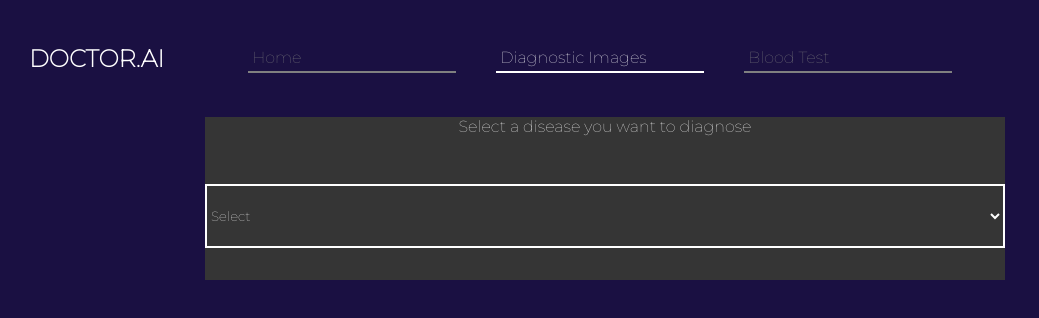
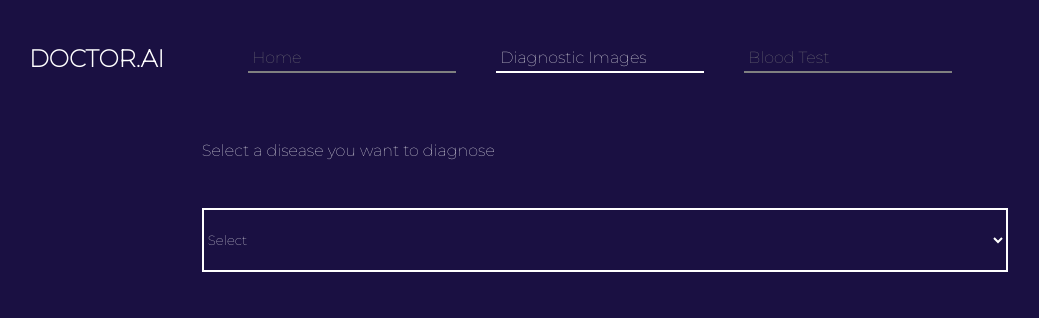
Before and after one commit to Ymanawat/doctorai, a React (Create React App) app: page / in a window 1280 px wide. Both pictures are taken after a click on the item "Diagnostic Images". Shown: the top 318 px of the page, without its empty margins (35-1074 px from the left). Built offline with nearby package versions, Linux system fonts and the light colour scheme.

Commit message:
updated css for diagnose page

```diff
--- a/src/App.css
+++ b/src/App.css
@@ -60,60 +60,3 @@
     transform: rotate(360deg);
   }
 }
-
-/* drop down menu */
-
-.drop-menu {
-  background-color: #353535;
-  width: 800px;
-  margin: 0 auto; /* this will center the div horizontally */
-}
-
-.drop-menu p{
-  color:white;
-
-}
-.drop-menu select {
-  width: 100%;
-  height: 64px;
-  color: #ffffff;
-  background-color: transparent;
-  border: 2px solid white;
-  font-family: 'Montserrat', sans-serif;
-  padding-right:8px;
-  margin:32px 0px;
-}
-.drop-menu select option {
-  height: 64px;
-  color: white;
-  background-color: #282c34;
-  font-family: 'Montserrat', sans-serif;
-}
-.img-box{
-  width: 100%;
-  height: 164px;
-  color: #ffffff;
-  background-color: transparent;
-  border: 2px solid white;
-  margin:32px 0px;
-  display: flex;
-  cursor:pointer;
-  font-family: 'Montserrat', sans-serif;
-  flex-direction: column;
-  justify-content: center;
-  align-items: center;
-}
-.btn{
-  width: 100%;
-  height: 54px;
-  color: #ffffff;
-  background-color: rgb(82, 161, 229);
-  border:2px solid rgb(82, 161, 229);
-  font-family: 'Montserrat', sans-serif;
-  cursor: pointer;
-  font-weight: bold;
-  margin:32px 0px;
-}
-.btn:hover{
-  background-color: rgb(38, 113, 179);
-}
--- a/src/components/DiagnoseHome.css
+++ b/src/components/DiagnoseHome.css
@@ -1,13 +1,14 @@
 /* drop down menu */
 
 .drop-menu {
-    background-color: #353535;
-    width: 800px;
-    margin: 0 auto; /* this will center the div horizontally */
+    background-color: transparent;
+    width: 63%;
+    margin: 48px auto; /* this will center the div horizontally */
   }
 
   .drop-menu p{
     color:white;
+    text-align: start;
 
   }
   .drop-menu select {
@@ -23,7 +24,7 @@
   .drop-menu select option {
     height: 64px;
     color: white;
-    background-color: #282c34;
+    background-color: transparent;
     font-family: 'Montserrat', sans-serif;
   }
   .img-box{
--- a/src/components/DiagnoseHome.js
+++ b/src/components/DiagnoseHome.js
@@ -1,7 +1,7 @@
 import { FontAwesomeIcon } from "@fortawesome/react-fontawesome";
 import { faUpload } from "@fortawesome/free-solid-svg-icons";
 
-import "../App.css";
+import "./DiagnoseHome.css";
 
 import React, { useState } from "react";
 
```
